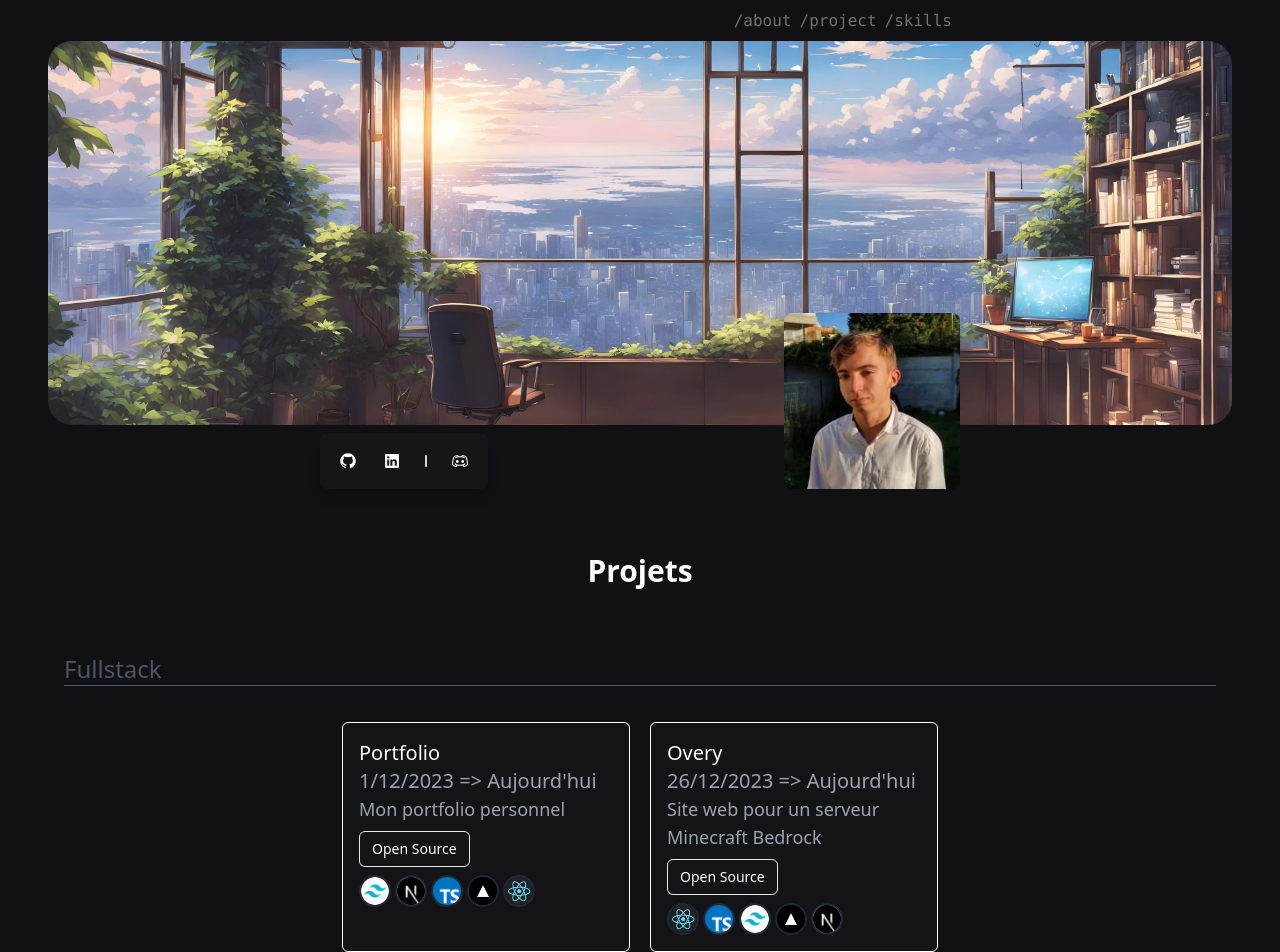
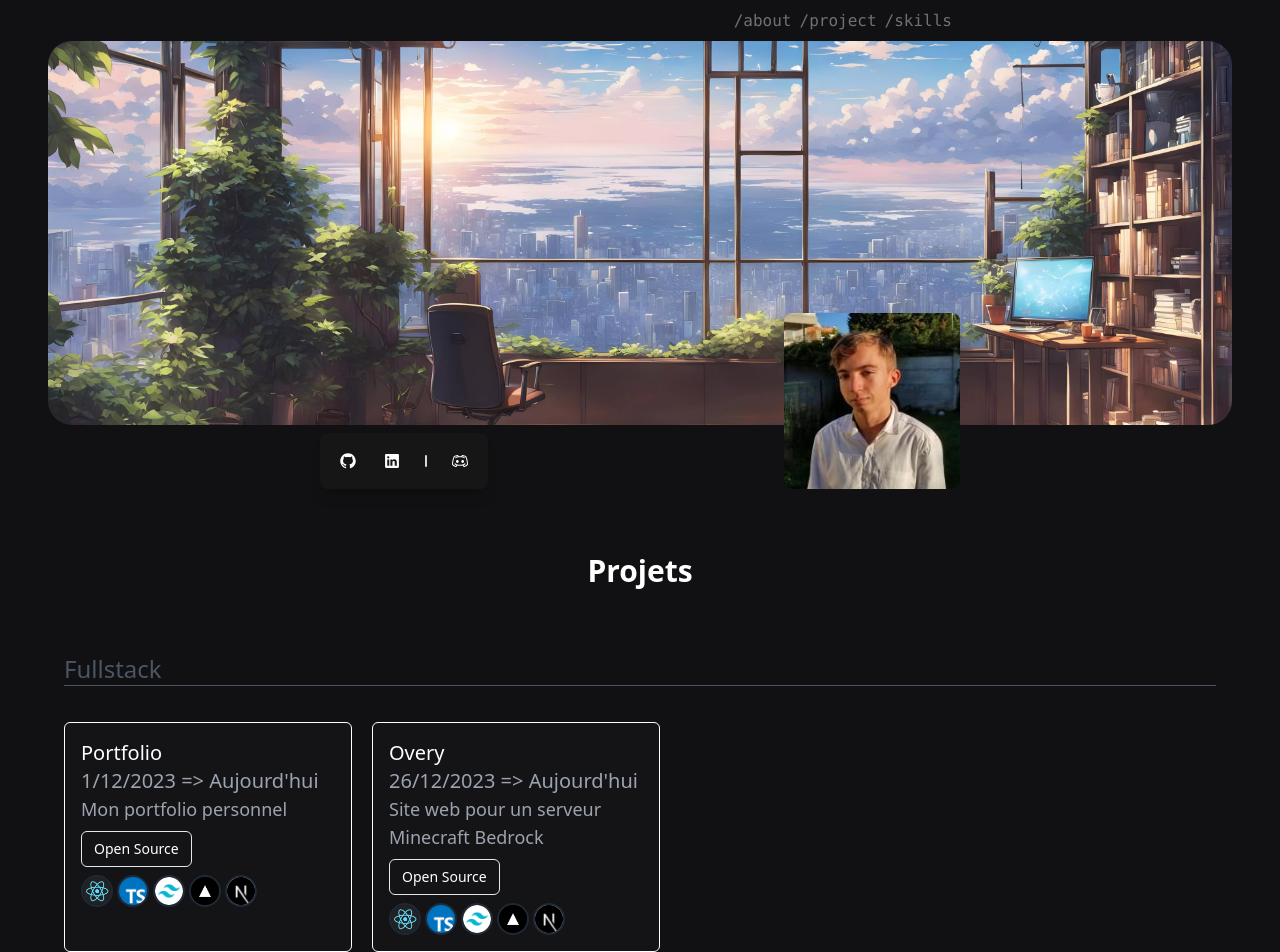
Before and after one commit to SarCraft/Portfolio, a Next.js app: page /projets in a window 1280 px wide. Shown: the top 952 px of the page. Built offline with nearby package versions, Linux system fonts and the light colour scheme.

Commit message:
Rearranged project skills and adjusted project display on home and projects pages

```diff
--- a/config/projects/project.ts
+++ b/config/projects/project.ts
@@ -7,7 +7,7 @@ export const projects: project[] = [
     lien: "https://github.com/SarCraft/portfolio",
     date: "1/12/2023 => Aujourd'hui",
     description: "Mon portfolio personnel",
-    skills: [TailwindCSS, NextJS, TypeScript, Vercel, ReactJS],
+    skills: [ReactJS, TypeScript, TailwindCSS, Vercel, NextJS],
     type: "Fullstack"
   },
   {
@@ -17,5 +17,5 @@ export const projects: project[] = [
     description: "Site web pour un serveur Minecraft Bedrock",
     skills: [ReactJS, TypeScript, TailwindCSS, Vercel, NextJS],
     type: "Fullstack"
-  }
+  },
 ]
--- a/src/app/components/Home/ProjectHome.tsx
+++ b/src/app/components/Home/ProjectHome.tsx
@@ -8,7 +8,7 @@ function ProjectHome() {
         <h1 className="text-3xl font-bold flex mx-auto justify-center w-1/2 text-white mt-16">Projects</h1>
 
         <div className="flex flex-row flex-wrap gap-5 text-xl pt-3 justify-center mt-6">
-            {projects.map((project, idx) => (
+            {projects.slice(0, 3).map((project, idx) => (
               <CardProject key={idx} name={project.name} lien={project.lien} date={project.date} description={project.description} skills={project.skills} />
             ))}
         </div>
--- a/src/app/components/Projets/ProjectProjets.tsx
+++ b/src/app/components/Projets/ProjectProjets.tsx
@@ -10,7 +10,7 @@ function ProjectProjets() {
             <div className="flex flex-wrap justify-start mx-16">
                 <h2 id='SkillHome' className="text-2xl w-1/2 text-gray-600 mt-16">Fullstack</h2><Separator />
             </div>
-            <div className="flex flex-row flex-wrap gap-5 text-xl pt-3 justify-center mt-6">
+            <div className="flex flex-row flex-wrap gap-5 text-xl pt-3 justify-start mt-6 mx-16">
                 {projects.map((project, idx) => (
                     projects[idx].type.includes('Fullstack') &&
                         <CardProject key={idx} name={project.name} lien={project.lien} date={project.date} description={project.description} skills={project.skills} />
```
